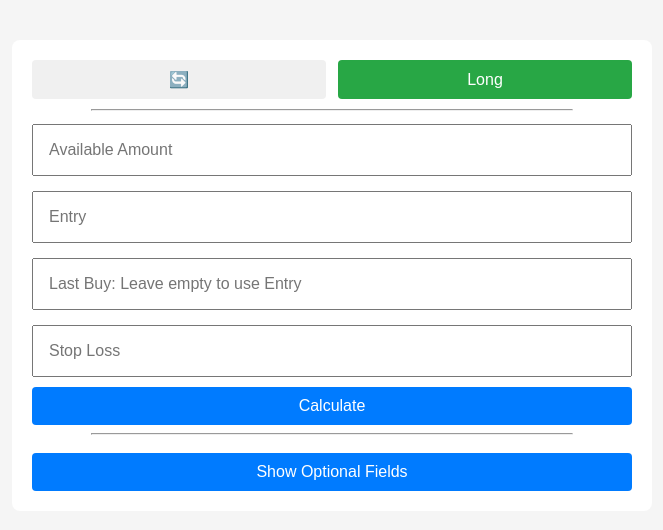
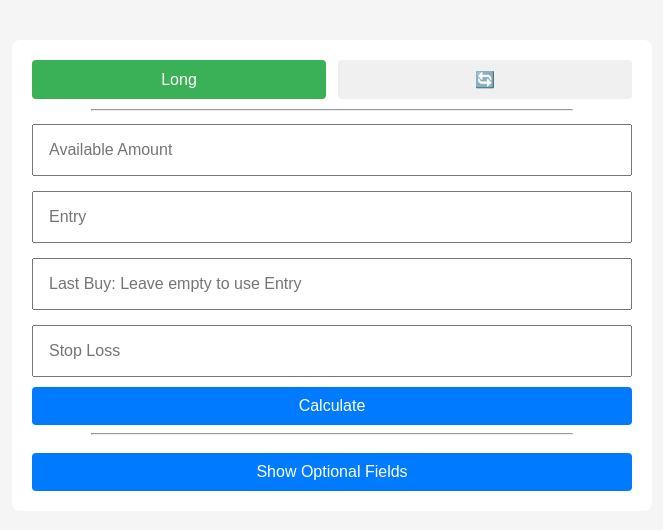
Before and after one commit to Tezix/Dca-calculator, a React (Create React App) app: page / in a window 1280 px wide. Shown: the top 530 px of the page, without its empty margins (308-971 px from the left). Built offline with nearby package versions, Linux system fonts and the light colour scheme.

Commit message:
button hover

```diff
--- a/src/App.css
+++ b/src/App.css
@@ -58,7 +58,7 @@ button:hover {
 }
 
 .clear-button:hover{
-  background-color: #f3495a;
+  background-color: #e73c4d;
 }
 
 .results {
@@ -92,6 +92,7 @@ th, td {
 
 .button-row {
   display: flex;
+  flex-direction: row-reverse;
   justify-content: space-between;
   margin-bottom: 10px;
 }
@@ -110,11 +111,20 @@ th, td {
 }
 
 .position-button.long {
+  background-color: #3ab156;
+  color: white;
+}
+.position-button.long:hover {
   background-color: #28a745;
   color: white;
 }
 
 .position-button.short {
+  background-color: #e73c4d;
+  color: white;
+}
+
+.position-button.short:hover {
   background-color: #dc3545;
   color: white;
 }
```
